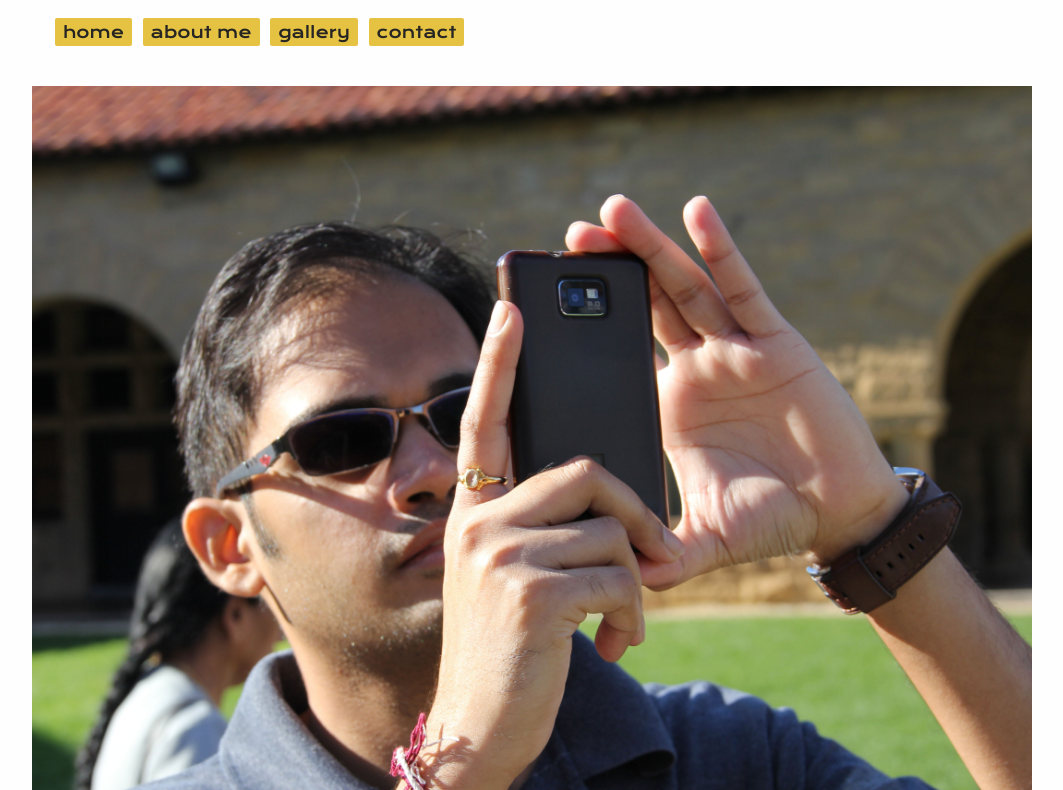
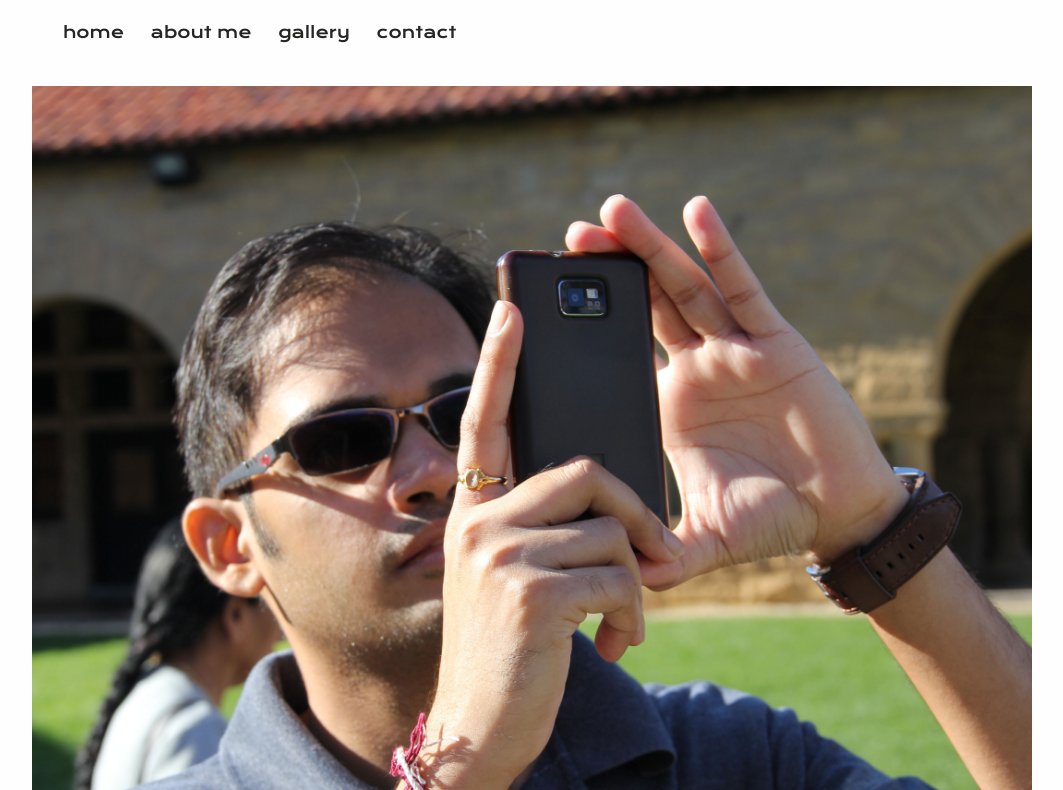
Before and after one commit to kedardutt/portfolio2018, a plain HTML site: page aboutme.html in a window 1280 px wide. Shown: the part 140-930 px from the top of the page, without its empty margins (108-1171 px from the left). Drawn offline with nearby package versions, Linux system fonts and the light colour scheme.

Commit message:
Add files via upload

```diff
--- a/css/navstyles.css
+++ b/css/navstyles.css
@@ -14,8 +14,8 @@ nav li{
 }
 nav li a:link, nav li a:visited {
 text-decoration: none;
-background-color: rgb(229, 194, 66);
-color: rgb(38, 37, 35); /* // light black//*/
+background-color: rgba(255, 0, 0, 0);
+color: rgb(38, 37, 35) /* // light black//*/
 border-radius: 2px;
 padding: 4px 8px;
 margin: 3px;
```
Also changed, not shown: aboutme.html (+4 -0 lines).
